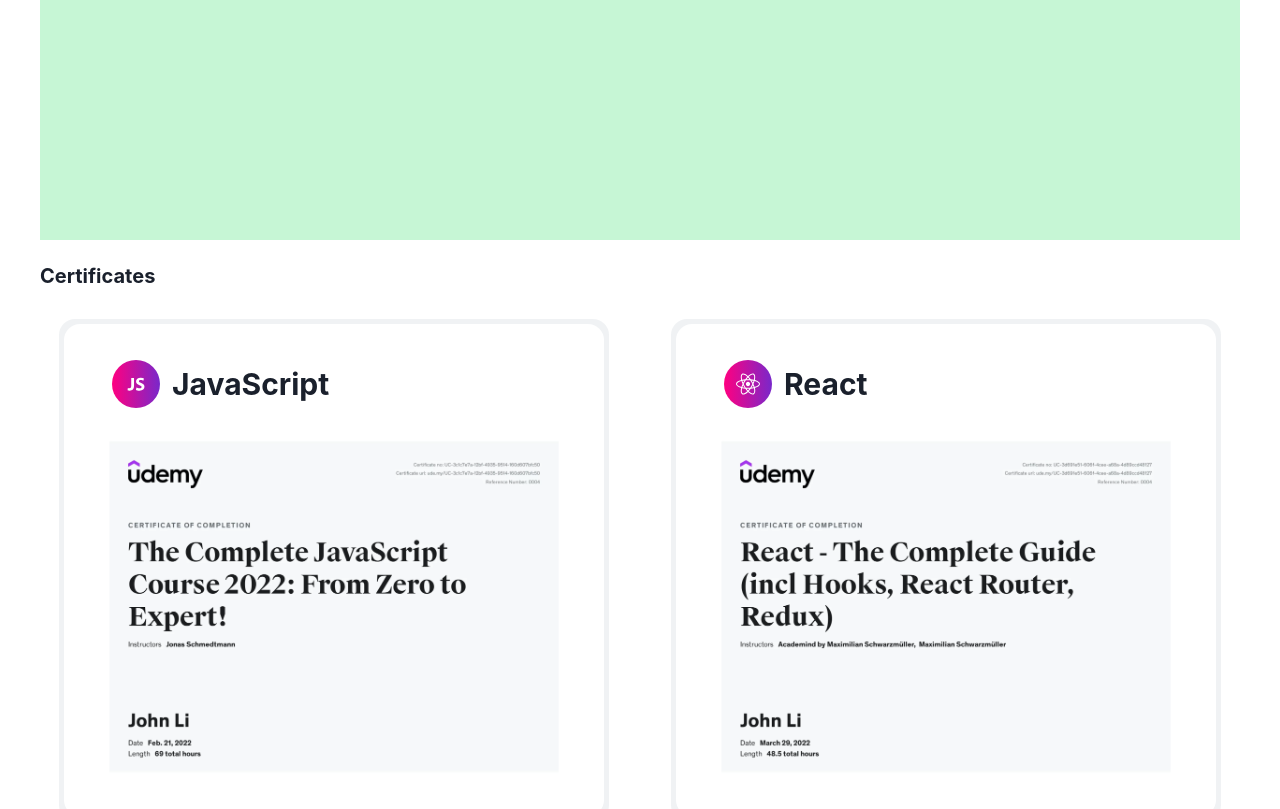
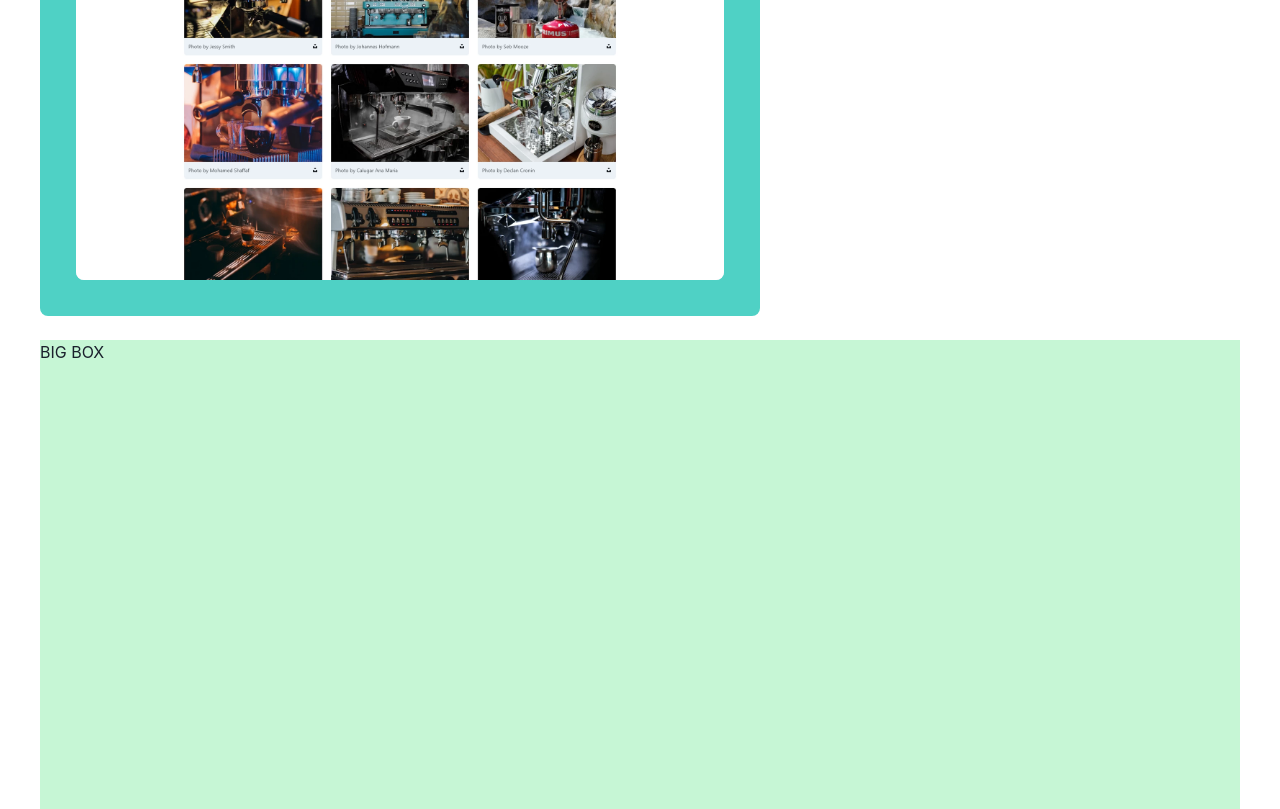
Before and after one commit to john-zhuangzhuang-li/my-next-story, a Next.js app: page / in a window 1280 px wide. Shown: the part 2064-2873 px from the top of the page. Built offline with nearby package versions, Linux system fonts and the light colour scheme.

Commit message:
Updated portfolio section

```diff
--- a/components/CertificateCard.js
+++ b/components/CertificateCard.js
@@ -58,6 +58,7 @@ const CertificateCard = ({ id, title }) => {
     <Flex
       //   display="flex"
       //   variants={item}
+      as="li"
       flexDir="column"
       justifyContent="center"
       alignItems="center"
--- a/components/CertificatesSection.js
+++ b/components/CertificatesSection.js
@@ -53,6 +53,7 @@ const CertificatesSection = () => {
         display="grid"
         gridTemplateColumns={{ base: "1fr", md: "repeat(2, 1fr)" }}
         gap={6}
+        listStyleType="none"
       >
         {certData.map(({ id, title }) => (
           <CertificateCard key={id} id={id} title={title} />
--- /dev/null
+++ b/components/PortfolioCard.js
@@ -0,0 +1,43 @@
+import {
+  Flex,
+  Heading,
+  Grid,
+  chakra,
+  shouldForwardProp,
+  Box,
+  Container,
+} from "@chakra-ui/react";
+import { motion, isValidMotionProp } from "framer-motion";
+
+import NextImage from "next/image";
+import testImg from "../public/port-imgs/test-02.webp";
+
+// CURRENT SCR SHOT SIZE: 1800 X 1200
+
+// NEXT: USE THE TITLE CIRCLE FORM CERT IN HERE!! MAKE BG GRAD!! SHOULD LOOK GOOD
+// TEXT AND CHIP ON OTHER SIDE!! CAN FIT MORE TXT TOO!!
+
+const PortfolioCard = ({ reverse }) => {
+  return (
+    <Flex flexDir={reverse ? "row-reverse" : "row"}>
+      <Flex
+        width="60%"
+        bg="teal.300"
+        justifyContent="center"
+        alignItems="center"
+        p={9}
+        borderRadius="lg"
+      >
+        <Flex borderRadius="lg" overflow="hidden" bg="gray.200">
+          <NextImage src={testImg} alt="Portfolio image" />
+        </Flex>
+      </Flex>
+      <Flex flex="1" flexDir="column" rowGap={6}>
+        <Heading size="lg">Cup Bottomless</Heading>
+        <Heading size="sm">Online photo gallery with user upload</Heading>
+      </Flex>
+    </Flex>
+  );
+};
+
+export default PortfolioCard;
--- /dev/null
+++ b/components/PortfolioSection.js
@@ -0,0 +1,38 @@
+import {
+  Flex,
+  Heading,
+  Grid,
+  chakra,
+  shouldForwardProp,
+} from "@chakra-ui/react";
+import { motion, isValidMotionProp } from "framer-motion";
+
+import PortfolioCard from "./PortfolioCard";
+
+const PortfolioSection = () => {
+  return (
+    <Flex
+      as="section"
+      gridColumn="center"
+      minH="30rem"
+      flexDir="column"
+      rowGap={3}
+      //   bgGradient="linear(to-r, #fff, gray.100)"
+    >
+      <Heading as="h3" size="md">
+        Portfolio
+      </Heading>
+      {/* <Flex h="30rem" alignItems="stretch">
+        <Flex width="60%" bg="teal.300"></Flex>
+        <Flex flex="1" bg="yellow.700"></Flex>
+      </Flex> */}
+      <Flex flexDir="column" rowGap={32}>
+        <PortfolioCard />
+        <PortfolioCard reverse />
+        <PortfolioCard />
+      </Flex>
+    </Flex>
+  );
+};
+
+export default PortfolioSection;
--- a/components/SkillsSection.js
+++ b/components/SkillsSection.js
@@ -40,6 +40,7 @@ const SkillsSection = () => {
       <SkillList
         initial="hidden"
         whileInView="visible"
+        viewport={{ once: true }}
         // whileHover="hover"
         variants={list}
         listStyleType="none"
--- a/pages/index.js
+++ b/pages/index.js
@@ -2,6 +2,7 @@ import { Box } from "@chakra-ui/react";
 
 import Layout from "../components/Layout";
 import Header from "../components/Header";
+import PortfolioSection from "../components/PortfolioSection";
 import SkillsSection from "../components/SkillsSection";
 import CertificatesSection from "../components/CertificatesSection";
 
@@ -9,6 +10,7 @@ const Home = () => {
   return (
     <Layout>
       <Header />
+      <PortfolioSection />
       <Box bg="green.100" minH="600px" gridColumn="center">
         BIG BOX
       </Box>
```
Also changed, not shown: public/port-imgs/test-01.webp (added), public/port-imgs/test-02.webp (added).
